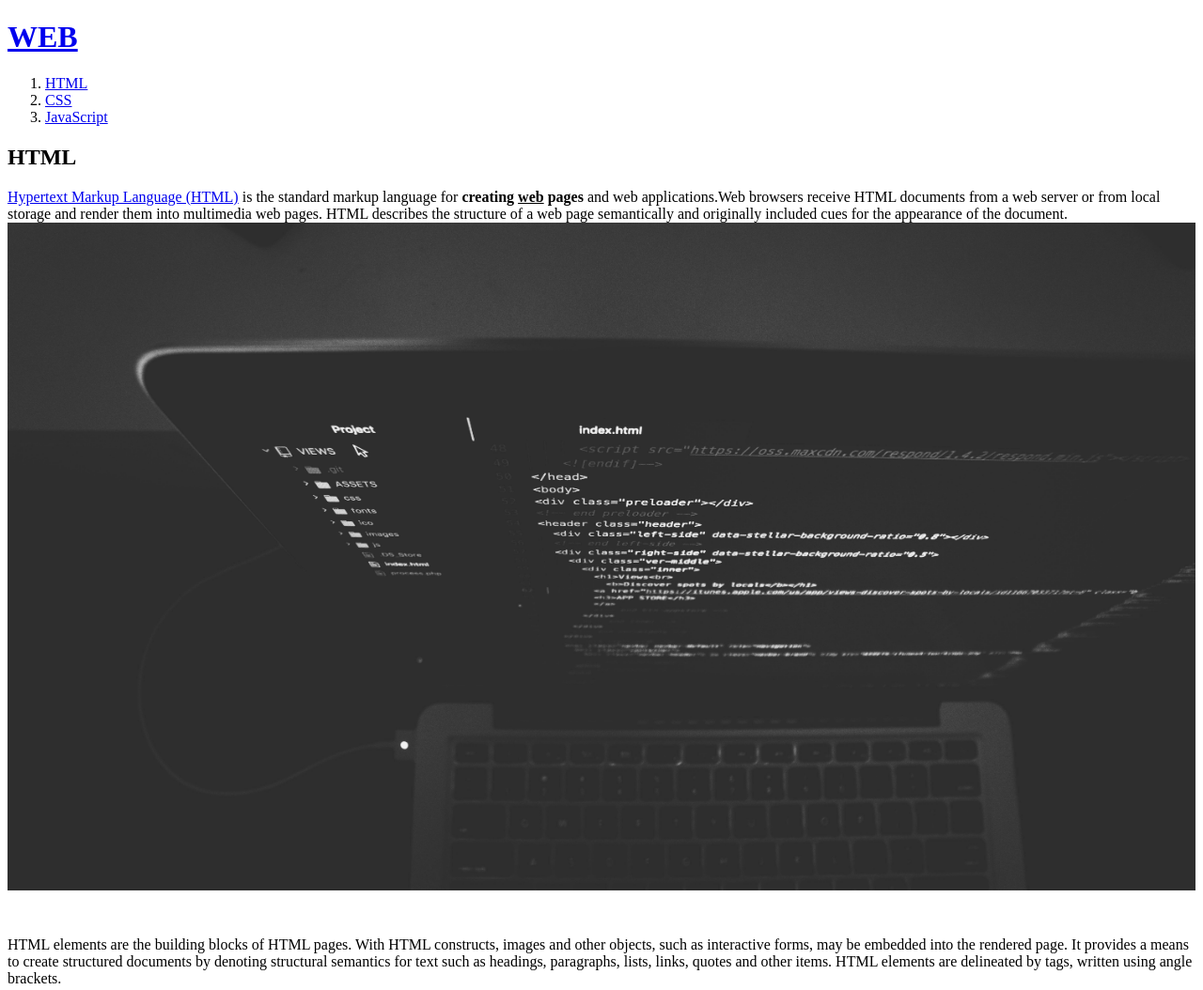
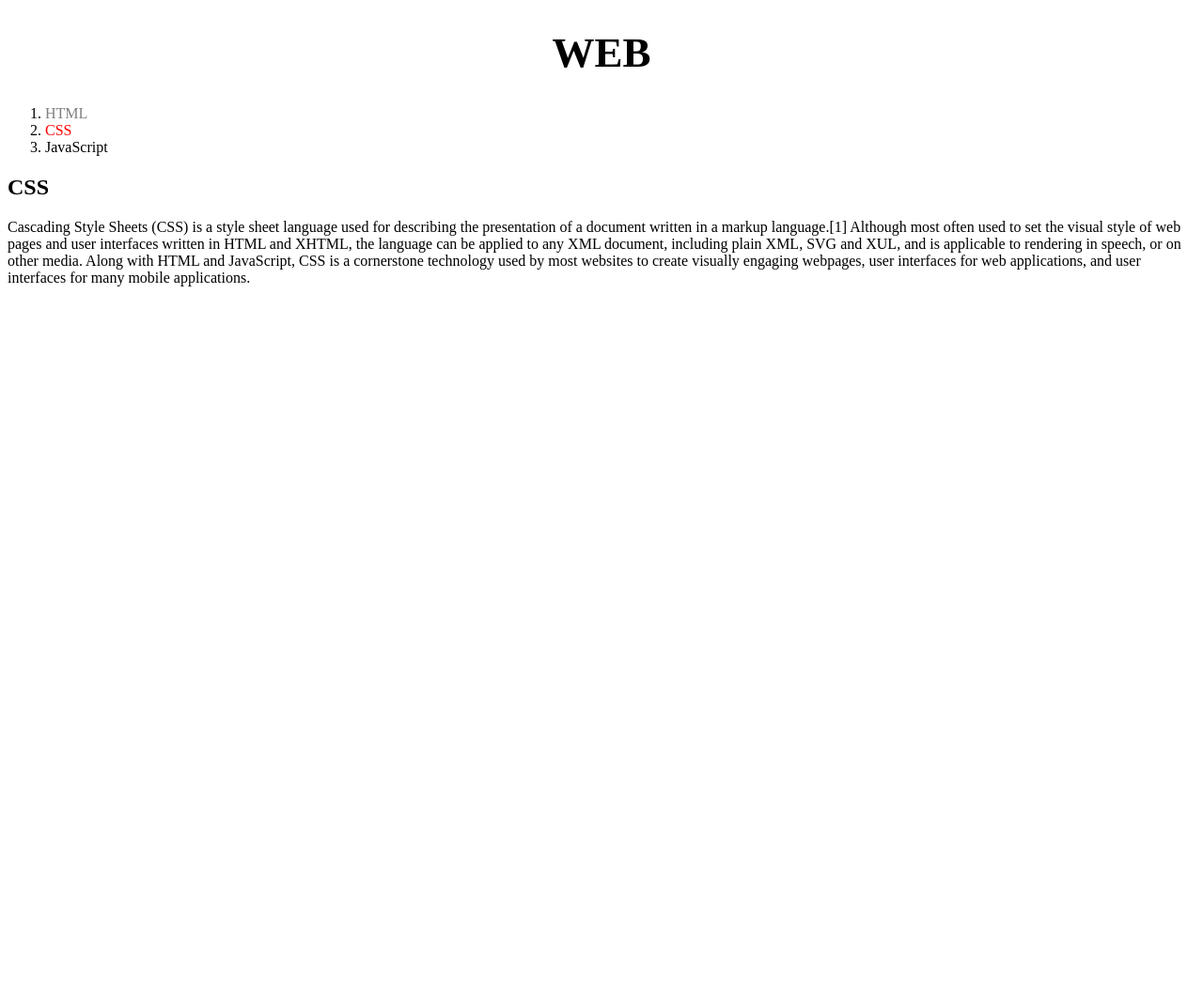
Before and after one commit to krumphy/firstWebServer, a plain HTML site: page 1.html in a window 1280 px wide. Shown: the whole page at 94% size. After the commit the page ends 800 px from the top, so only its background shows below. Drawn offline with Linux system fonts and the light colour scheme.

```diff
--- a/1.html
+++ b/1.html
@@ -1,20 +1,36 @@
 <!doctype html>
 <html>
 <head>
-  <title>WEB1 - HTML</title>
+  <title>WEB - CSS</title>
   <meta charset="utf-8">
+  <style>
+    #active{
+      color: red;
+    }
+    .saw {
+      color: grey;
+    }
+    a {
+      color: black;
+      text-decoration: none;
+    }
+    /* 선택자 우선 순위 id(id(학번, 주민등록 번호)는 중복되어서는 안된다)>class>tag */
+    h1 {
+      font-size: 45px;
+      text-align: center;
+    }
+  </style>
 </head>
 <body>
   <h1><a href="index.html">WEB</a></h1>
   <ol>
-    <li><a href="1.html">HTML</a></li>
-    <li><a href="2.html">CSS</a></li>
+    <li><a href="1.html" class="saw">HTML</a></li>
+    <li><a href="2.html" class="saw" id="active">CSS</a></li>
     <li><a href="3.html">JavaScript</a></li>
   </ol>
-  <h2>HTML</h2>
-  <p><a href="https://www.w3.org/TR/html5/" target="_blank" title="html5 speicification">Hypertext Markup Language (HTML)</a> is the standard markup language for <strong>creating <u>web</u> pages</strong> and web applications.Web browsers receive HTML documents from a web server or from local storage and render them into multimedia web pages. HTML describes the structure of a web page semantically and originally included cues for the appearance of the document.
-  <img src="coding.jpg" width="100%">
-  </p><p style="margin-top:45px;">HTML elements are the building blocks of HTML pages. With HTML constructs, images and other objects, such as interactive forms, may be embedded into the rendered page. It provides a means to create structured documents by denoting structural semantics for text such as headings, paragraphs, lists, links, quotes and other items. HTML elements are delineated by tags, written using angle brackets.
+  <h2>CSS</h2>
+  <p>
+    Cascading Style Sheets (CSS) is a style sheet language used for describing the presentation of a document written in a markup language.[1] Although most often used to set the visual style of web pages and user interfaces written in HTML and XHTML, the language can be applied to any XML document, including plain XML, SVG and XUL, and is applicable to rendering in speech, or on other media. Along with HTML and JavaScript, CSS is a cornerstone technology used by most websites to create visually engaging webpages, user interfaces for web applications, and user interfaces for many mobile applications.
   </p>
-</body>
-</html>
+  </body>
+  </html>
```
Also changed, not shown: box.html (added, +14 -0 lines), 1 other file.
